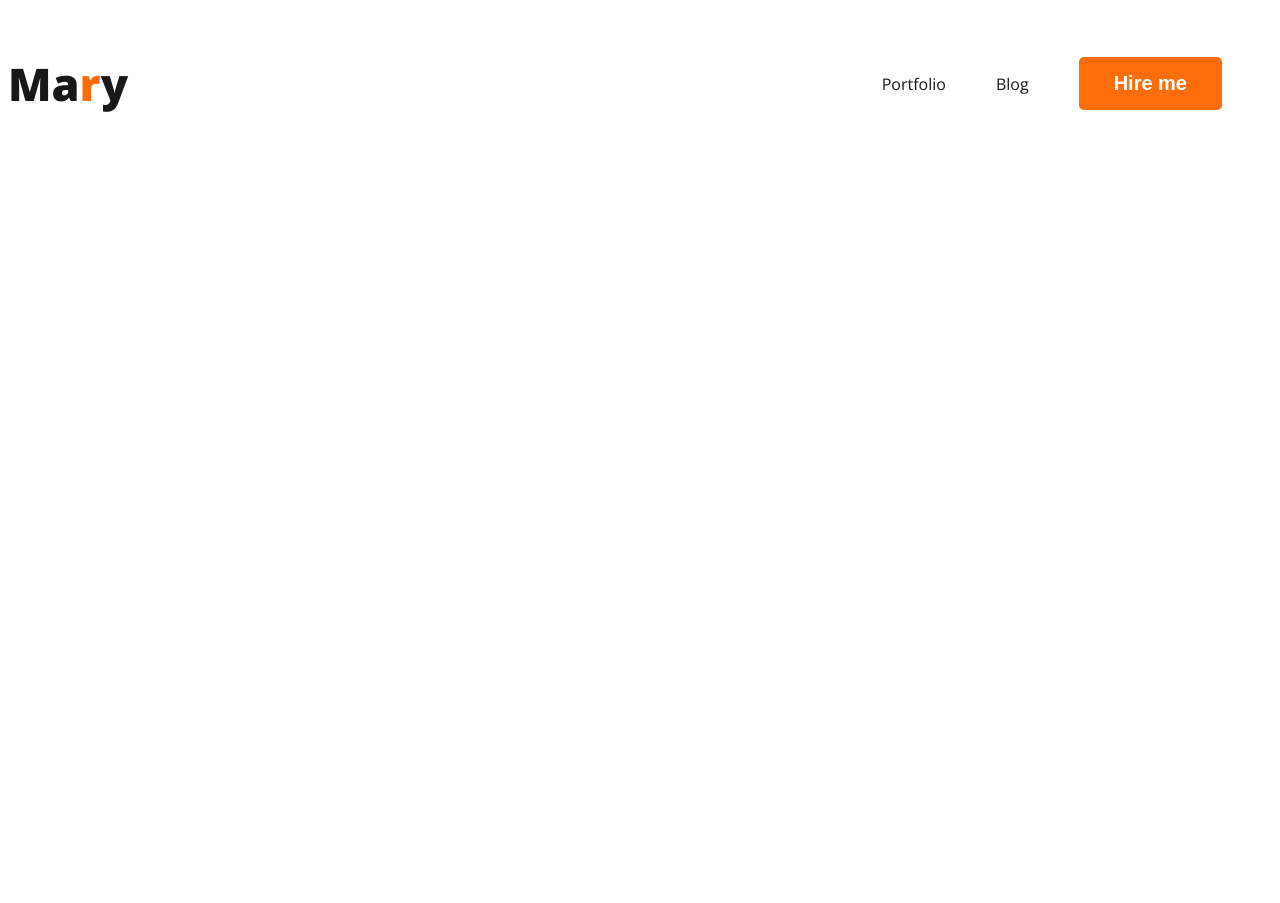
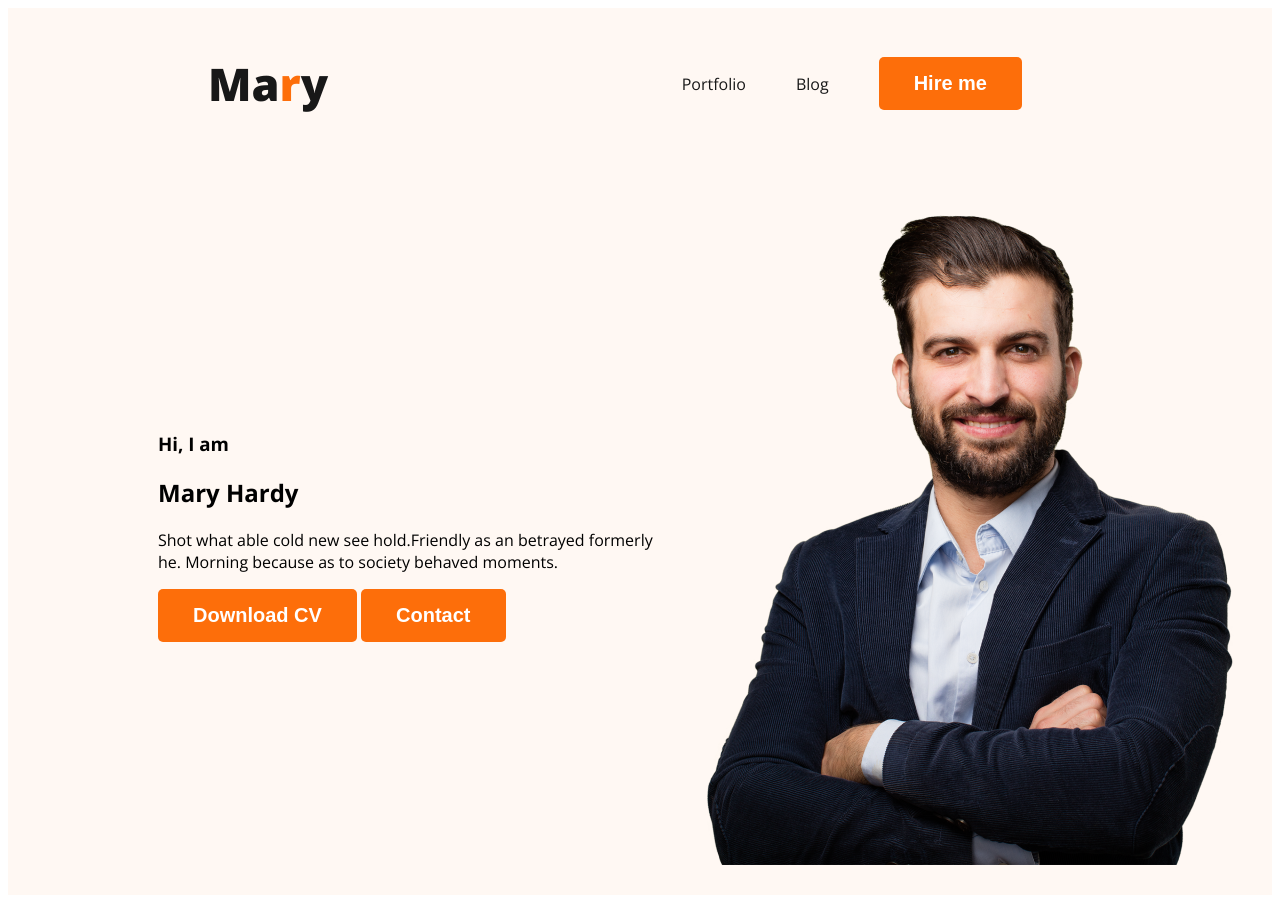
Before and after one commit to ikramulhakim/webdevloper-portfolio, a plain HTML site: page index.html in a window 1280 px wide. Before the commit the page ends 800 px from the top, so only its background shows below. Drawn offline with nearby package versions, Linux system fonts and the light colour scheme.

Commit message:
banner added

```diff
--- a/index.html
+++ b/index.html
@@ -19,7 +19,7 @@
 <link rel="stylesheet" href="styles/portfolio.css">
 </head>
 <body>
-    <header>
+    <header class="header">
         <nav>
             <h3 class="nav-title">Ma<span class="text-orange">r</span>y</h3>
             <ul>
@@ -29,6 +29,18 @@
             </ul>
 
         </nav>
+        <div class="banner">
+            <div>
+                <h3>Hi, I  am</h3>
+                <h2>Mary Hardy</h2>
+                <p>
+                    Shot what able cold new see hold.Friendly as an betrayed formerly he. Morning because as to society behaved moments.
+                </p>
+                <button class="btn-orn">Download CV</button>
+                <button class="btn-orn">Contact</button>
+            </div>
+            <img class="dp" src="images/hardy.png" alt="">
+        </div>
 
     </header>
 
--- a/styles/portfolio.css
+++ b/styles/portfolio.css
@@ -3,6 +3,7 @@ nav{
     display: flex;
     justify-content: space-between;
     align-items: center;
+    margin: 0px 200px ;
 }
 
 /* shared style */
@@ -47,3 +48,19 @@ font-size: 20px;
 font-weight: 700;
 padding: 15px 35px;
 }
+
+.header{
+    background-color: #FFF8F3;
+
+}
+
+.banner{
+    padding: 30px 30px 30px 150px;
+    display: flex;
+    /* text-align: center; */
+    align-items: center;
+}
+.banner .dp{
+    width: 584px;
+    height: 676px;
+}
```
